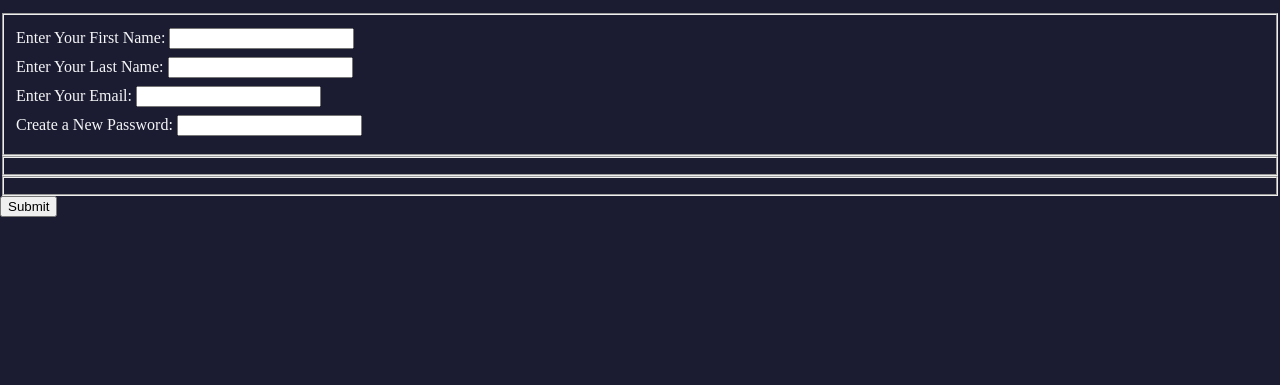
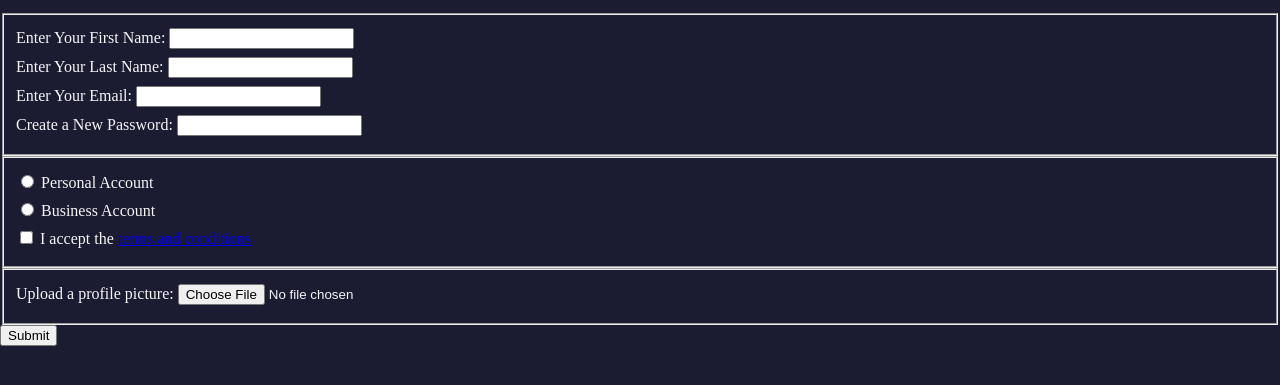
Before and after one commit to JohndoeDelaCruz/freeCodeCamp-CSS-Exercises-5Projects, a plain HTML site: page RegistrationForm/index.html in a window 1280 px wide. Shown: the part 101-486 px from the top of the page. Drawn offline with Linux system fonts and the light colour scheme.

Commit message:
Projects

```diff
--- a/RegistrationForm/index.html
+++ b/RegistrationForm/index.html
@@ -16,8 +16,14 @@
             <label for="email">Enter Your Email: <input required type="email"></label>
             <label for="new-password">Create a New Password: <input required pattern="[a-z0-5]{8,}"type="password"></label>
         </fieldset>
-        <fieldset></fieldset>
-        <fieldset></fieldset>
+        <fieldset>
+            <label for="personal-account"><input id="personal-account" name="account-type" type="radio"> Personal Account </label>
+            <label for="business-account"><input id="business-account" name="account-type" type="radio"> Business Account </label>
+            <label for="terms-and-conditions"><input id="terms-and-conditions" required type="checkbox"> I accept the <a href="https://www.freecodecamp.org/news/terms-of-service/">terms and conditions</a> </label>
+        </fieldset>
+        <fieldset>
+            <label for="">Upload a profile picture: <input type="file"></label>
+        </fieldset>
         <input type="submit" value="Submit">
     </form>
 </body>
```
Also changed, not shown: prj02_tributepage/index.html (added), prj02_tributepage/styles.css (added), prj03_techdoc/index.html (added), prj03_techdoc/styles.css (added), prj04_prodpage/index.html (added), prj04_prodpage/styles.css (added), prj05_porfolio/index.html (added), prj05_porfolio/styles.css (added).
